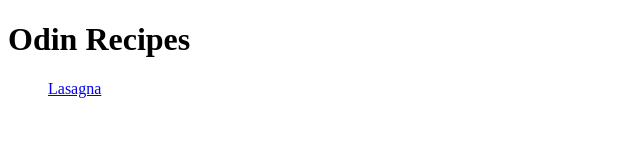
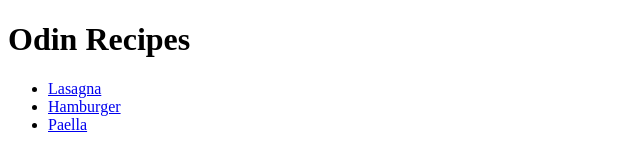
Before and after one commit to ftn046/odin-recipes, a plain HTML site: page index.html in a window 1280 px wide. Shown: the whole page, without its empty margins (0-640 px from the left). Drawn offline with Linux system fonts and the light colour scheme.

Commit message:
Fix index.html

```diff
--- a/index.html
+++ b/index.html
@@ -7,7 +7,9 @@
     <body>
         <h1>Odin Recipes</h1>
         <ul>
-            <a href="./recipes/lasagna.html">Lasagna</a>
+            <li><a href="./recipes/lasagna.html">Lasagna</a></li>
+            <li><a href="./recipes/hamburger.html">Hamburger</a></li>
+            <li><a href="./recipes/paella.html">Paella</a></li>
         </ul>
     </body>
 </html>
```
